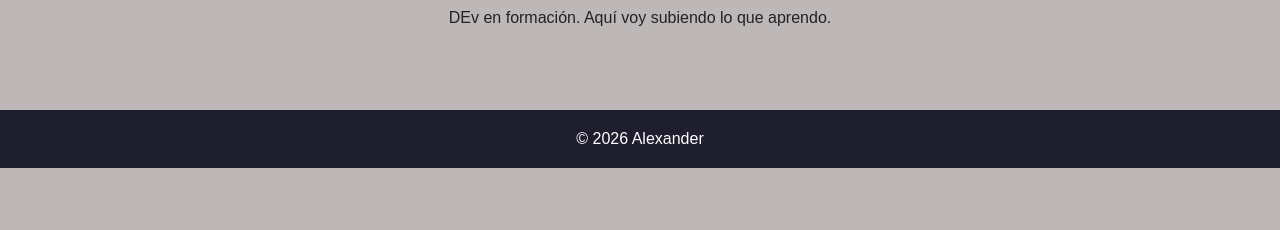
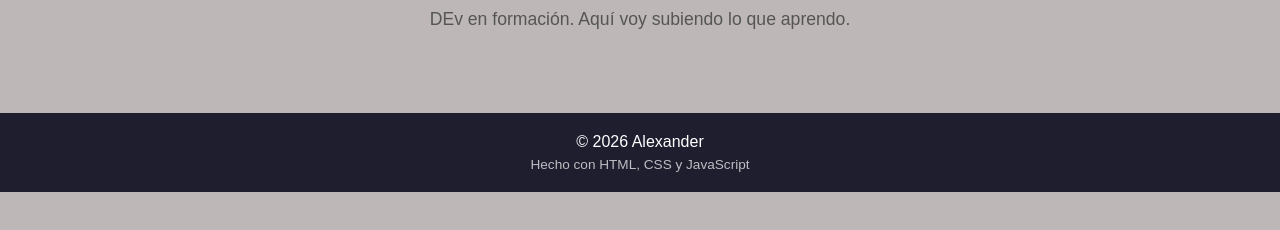
Before and after one commit to Aleztr05/portafolio, a plain HTML site: page index.html in a window 1280 px wide. Shown: the part 336-566 px from the top of the page. Drawn offline with Linux system fonts and the light colour scheme.

Commit message:
Se agrego pie de pagina (html, css y js)

```diff
--- a/css/estilos.css
+++ b/css/estilos.css
@@ -39,6 +39,11 @@ body {
   margin-bottom: 8px;
 }
 
+.inicio p {
+  color: #555;
+  font-size: 1.1rem;
+}
+
 /* Pie de página */
 .pie {
   text-align: center;
@@ -46,3 +51,8 @@ body {
   background-color: #1e1e2f;
   color: #fff;
 }
+
+.pie-nota {
+  font-size: 0.85rem;
+  opacity: 0.7;
+}
--- a/index.html
+++ b/index.html
@@ -28,6 +28,7 @@
 
   <footer class="pie">
     <p>&copy; <span id="anio"></span> Alexander </p>
+    <p class="pie-nota">Hecho con HTML, CSS y JavaScript</p>
   </footer>
 
   <script src="js/main.js"></script>
--- a/js/main.js
+++ b/js/main.js
@@ -1,2 +1,5 @@
 
 document.getElementById('anio').textContent = new Date().getFullYear();
+
+// Mensaje en la consola al cargar la página
+console.log("Portafolio cargado");
```
